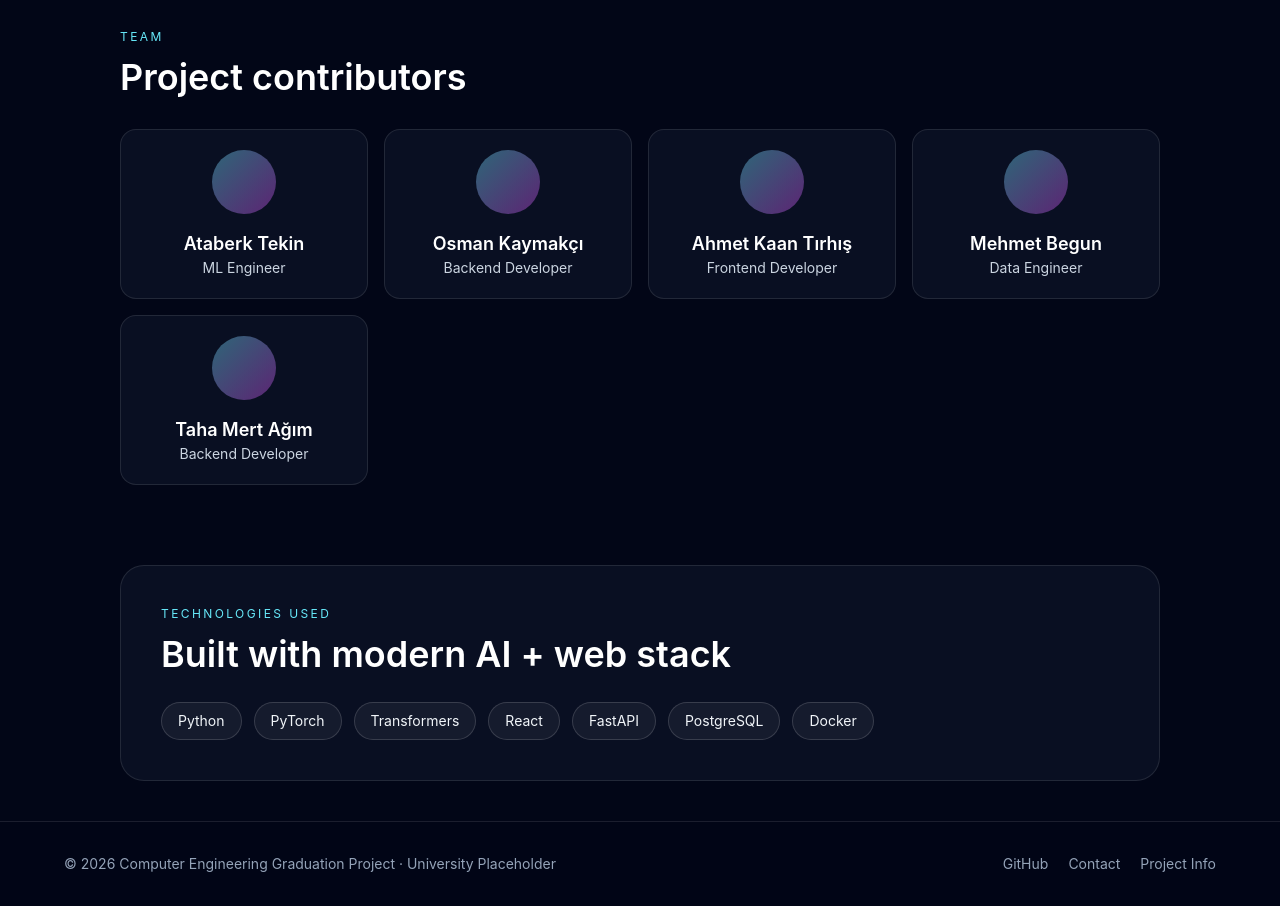
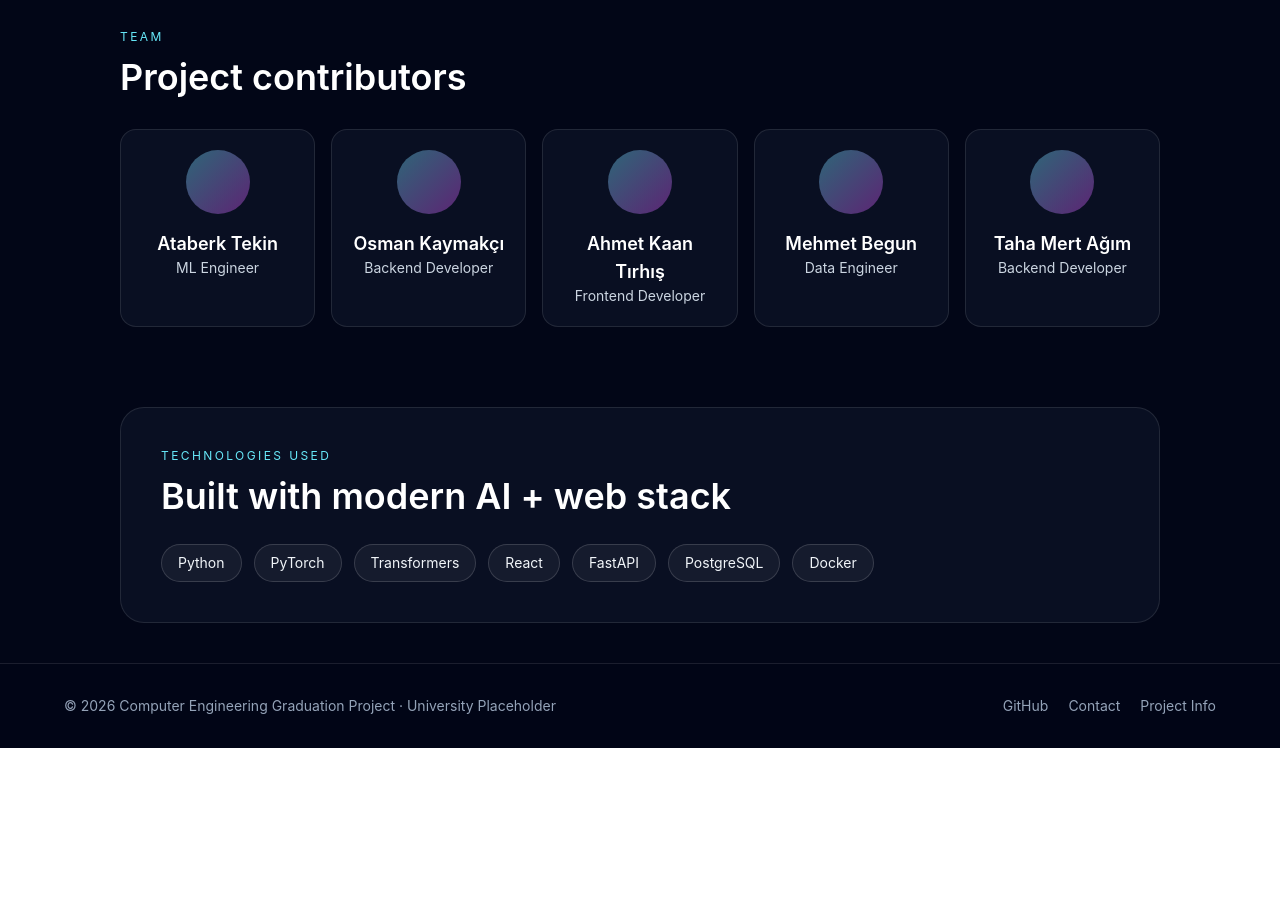
Before and after one commit to BIL-495-496-Graduation-Project/landing-page, a React (Vite) app: page / in a window 1280 px wide. Shown: the part 2440-3346 px from the top of the page. After the commit the page ends 3188 px from the top, so only its background shows below. Built offline with nearby package versions, Linux system fonts and the light colour scheme.

Commit message:
TeamSection.jsx Üyeler tek bir satırda sıralı gösterildi

```diff
--- a/src/components/TeamSection.jsx
+++ b/src/components/TeamSection.jsx
@@ -11,7 +11,7 @@ function TeamSection() {
     <section>
       <p className="text-xs uppercase tracking-[0.2em] text-cyan-300">Team</p>
       <h2 className="mt-3 text-3xl font-semibold text-white md:text-4xl">Project contributors</h2>
-      <div className="mt-8 grid gap-4 sm:grid-cols-2 lg:grid-cols-4">
+      <div className="mt-8 grid gap-4 sm:grid-cols-2 lg:grid-cols-5">
         {members.map((member, index) => (
           <article
             key={`${member.role}-${index}`}
```
